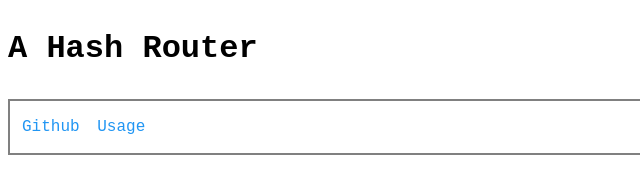
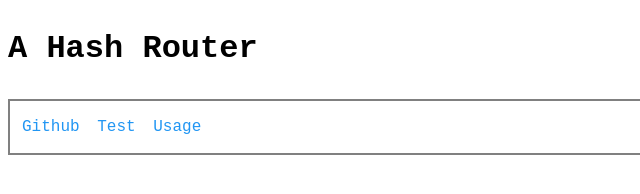
Before and after one commit to jlongyam/router, a website: page index.html in a window 1280 px wide. Shown: the full height of the page, 0-640 px from the left. Drawn offline with Linux system fonts and the light colour scheme.

Commit message:
chrore: add .editorconfig and links to probe.html

```diff
--- a/index.html
+++ b/index.html
@@ -10,6 +10,7 @@
   <h1>A Hash Router</h1>
   <ul>
     <li><a href="https://github.com/jlongyam/router">Github</a></li>
+    <li><a href="./usage/probe.html">Test</a></li>
     <li><a href="./usage/index.html">Usage</a></li>
   </ul>
 </body>
```
Also changed, not shown: 1 other file.
